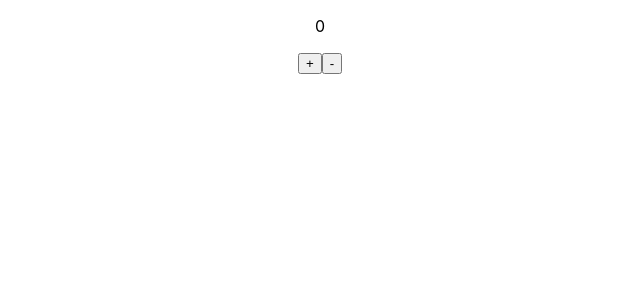
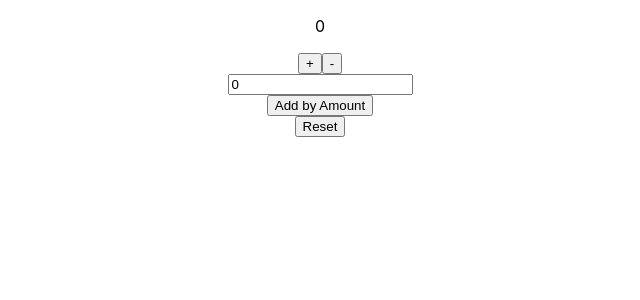
Before and after one commit to joycethh/toolkit, a React (Create React App) app: page / in a window 1280 px wide. Shown: the top 300 px of the page, without its empty margins (320-960 px from the left). Built offline with nearby package versions, Linux system fonts and the light colour scheme; the HTML template or start-up script is replaced by a standard one.

Commit message:
add more actions in counterSlice

```diff
--- a/src/features/counter/Counter.js
+++ b/src/features/counter/Counter.js
@@ -1,11 +1,19 @@
-import React from "react";
+import React, { useState } from "react";
 import { useSelector, useDispatch } from "react-redux";
-import { increment, decrement } from "./counterSlice";
+import { increment, decrement, reset, incrementByAmount } from "./counterSlice";
 
 const Counter = () => {
+  const [incrementAmount, setIncrementAmount] = useState(0);
+
   const count = useSelector((state) => state.counter.count);
   const dispatch = useDispatch();
 
+  const addNumber = Number(incrementAmount) || 0;
+
+  const resetAll = () => {
+    setIncrementAmount(0);
+    dispatch(reset());
+  };
   return (
     <section>
       <p>{count}</p>
@@ -13,6 +21,17 @@
         <button onClick={() => dispatch(increment())}>+</button>
         <button onClick={() => dispatch(decrement())}>-</button>
       </div>
+
+      <input
+        type="text"
+        value={incrementAmount}
+        onChange={(e) => setIncrementAmount(e.target.value)}
+      />
+      <button onClick={() => dispatch(incrementByAmount(addNumber))}>
+        Add by Amount
+      </button>
+
+      <button onClick={resetAll}>Reset </button>
     </section>
   );
 };
--- a/src/features/counter/counterSlice.js
+++ b/src/features/counter/counterSlice.js
@@ -14,10 +14,19 @@
     decrement: (state) => {
       state.count -= 1;
     },
+    reset: (state) => {
+      state.count = 0;
+    },
+    incrementByAmount: (state, action) => {
+      state.count += action.payload;
+    },
   },
 });
+
 console.log("counterSlice", counterSlice);
+console.log("action", counterSlice.action);
 
-export const { increment, decrement } = counterSlice.actions;
+export const { increment, decrement, reset, incrementByAmount } =
+  counterSlice.actions;
 
 export default counterSlice.reducer;
```
